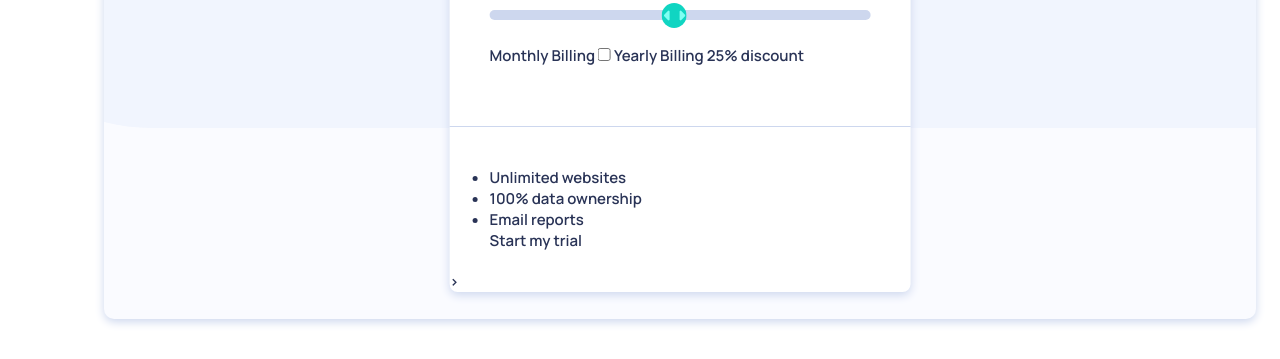
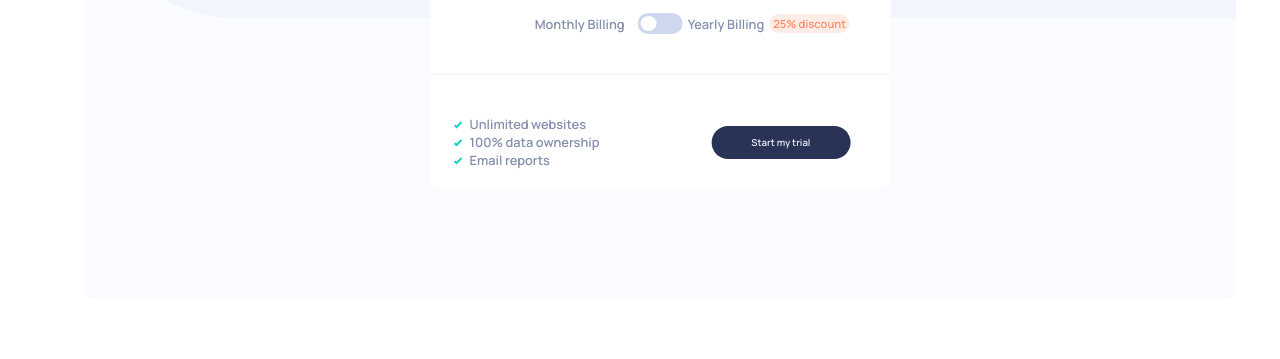
Before and after one commit to jormarcus/FEM-Interactive-Pricing-Component, a plain HTML site: page index.html in a window 1280 px wide. Shown: the part 441-800 px from the top of the page. Drawn offline with Linux system fonts and the light colour scheme.

Commit message:
more styles

```diff
--- a/index.html
+++ b/index.html
@@ -49,14 +49,16 @@
               id="price-slider"
             />
           </div>
-          <div class="toggle-row">
+          <div class="billing-row">
+            <p class="text monthly-text">Monthly Billing</p>
             <label class="switch">
-              <span>Monthly Billing</span>
               <input type="checkbox" />
-              <span class="slider round"></span>
-              <span>Yearly Billing</span>
-              <span>25% discount</span>
+              <span class="toggle round"></span>
             </label>
+            <div class="flex">
+              <p class="text yearly-text">Yearly Billing</p>
+              <span class="discount">25%&nbsp;discount</span>
+            </div>
           </div>
         </div>
         <div class="card-bottom-section">
@@ -71,7 +73,6 @@
             <div class="start-button">Start my trial</div>
           </div>
         </div>
-        >
       </div>
     </div>
 
--- a/style.css
+++ b/style.css
@@ -3,12 +3,12 @@
   --soft-cyan: hsl(174, 77%, 80%);
   --strong-cyan: hsl(174, 86%, 45%);
   --light-grayish-red: hsl(14, 92%, 95%);
-  --Light-red: hsl(15, 100%, 70%);
+  --light-red: hsl(15, 100%, 70%);
   --pale-blue: hsl(226, 100%, 87%);
   --white: hsl(0, 0%, 100%);
   --very-pale-blue: hsl(230, 100%, 99%);
-  --light-grayish-blue: hsl(224, 65%, 95%);
-  --light-grayish-blue: hsl(223, 50%, 87%);
+  --light-grayish-blue-slider: hsl(224, 65%, 95%);
+  --light-grayish-blue-toggle: hsl(223, 50%, 87%);
   --grayish-blue: hsl(225, 20%, 60%);
   --dark-desaturated-blue: hsl(227, 35%, 25%);
 }
@@ -24,6 +24,12 @@ body {
   font-family: 'Manrope', sans-serif;
   font-weight: 400;
   color: var(--dark-desaturated-blue);
+}
+
+.flex {
+  display: flex;
+  justify-content: center;
+  align-items: center;
 }
 
 .heading {
@@ -56,14 +62,15 @@ body {
     url('/images/bg-pattern.svg');
   background-repeat: no-repeat, no-repeat;
   background-position: top, top;
+  background-size: auto, contain;
   border-radius: 10px;
-  margin: 40px;
+  margin: 20px;
   box-shadow: 0 3px 10px 0 var(--light-grayish-blue);
 }
 
 .card {
   position: fixed;
-  top: 35%;
+  top: 30%;
   left: 50%;
   transform: translateX(-50%);
   background-color: var(--white);
@@ -120,15 +127,21 @@ body {
   width: 100%;
   height: 10px;
   border-radius: 8px;
-  background: var(--light-grayish-blue);
+  background: linear-gradient(
+    to right,
+    var(--soft-cyan) 0%,
+    var(--soft-cyan) 50%,
+    var(--light-grayish-blue-slider) 50%,
+    var(--light-grayish-blue-slider) 100%
+  );
   -webkit-transition: 0.2s;
   transition: opacity 0.2s;
 }
 
 .slider::-webkit-slider-thumb {
   -webkit-appearance: none;
-  width: 25px;
-  height: 25px;
+  width: 40px;
+  height: 40px;
   background-image: url('./images/icon-slider.svg');
   background-color: var(--strong-cyan);
   cursor: pointer;
@@ -138,8 +151,124 @@ body {
   background-position: center;
 }
 
-.toggle-row {
-  padding-bottom: 40px;
+.billing-row {
+  padding: 20px 0;
+  display: grid;
+  grid-template-columns: 3fr 1fr 3fr;
+  justify-items: center;
+  align-items: center;
+}
+
+.switch {
+  position: relative;
+  display: inline-block;
+  width: 45px;
+  height: 21px;
+}
+
+.switch input {
+  opacity: 0;
+  width: 0;
+  height: 0;
+}
+
+.toggle {
+  position: absolute;
+  cursor: pointer;
+  top: 0;
+  left: 0;
+  right: 0;
+  bottom: 0;
+  background-color: var(--light-grayish-blue-toggle);
+  -webkit-transition: 0.4s;
+  transition: 0.4s;
+  width: 100%;
+  height: 100%;
+}
+
+.toggle:before {
+  position: absolute;
+  content: '';
+  height: 15px;
+  width: 16px;
+  left: 3px;
+  bottom: 3px;
+  background-color: white;
+  -webkit-transition: 0.4s;
+  transition: 0.4s;
+}
+
+input:checked + .toggle {
+  background-color: var(--strong-cyan);
+}
+
+input:focus + .toggle {
+  box-shadow: 0 0 1px var(--strong-cyan);
+}
+
+input:checked + .toggle:before {
+  -webkit-transform: translateX(26px);
+  -ms-transform: translateX(26px);
+  transform: translateX(26px);
+}
+
+.toggle.round {
+  border-radius: 34px;
+}
+
+.toggle.round:before {
+  border-radius: 50%;
+}
+
+.text {
+  font-size: 0.8rem;
+  font-weight: 600;
+  color: var(--grayish-blue);
+  white-space: nowrap;
+}
+
+.monthly-text {
+  text-align: right;
+  width: 90%;
+}
+
+.yearly-text {
+  text-align: left;
+  margin-right: 5px;
+}
+
+.discount {
+  border-radius: 16px;
+  background-color: var(--light-grayish-red);
+  color: var(--light-red);
+  padding: 2px 4px;
+  font-size: 0.7rem;
+}
+
+.card-bottom-section {
+  border-top: 1px solid var(--light-grayish-blue-slider);
+}
+
+.checks li {
+  color: var(--grayish-blue);
+  font-size: 0.8rem;
+  font-weight: 600;
+  list-style-image: url('./images/icon-check.svg');
+}
+
+.start-row {
+  display: flex;
+  justify-content: space-between;
+  align-items: center;
+}
+
+.start-button {
+  border-radius: 25px;
+  color: var(--light-grayish-blue-slider);
+  background-color: var(--dark-desaturated-blue);
+  font-size: 0.6rem;
+  padding: 10px 40px;
+  font-weight: 600;
 }
 
 .attribution {
```
